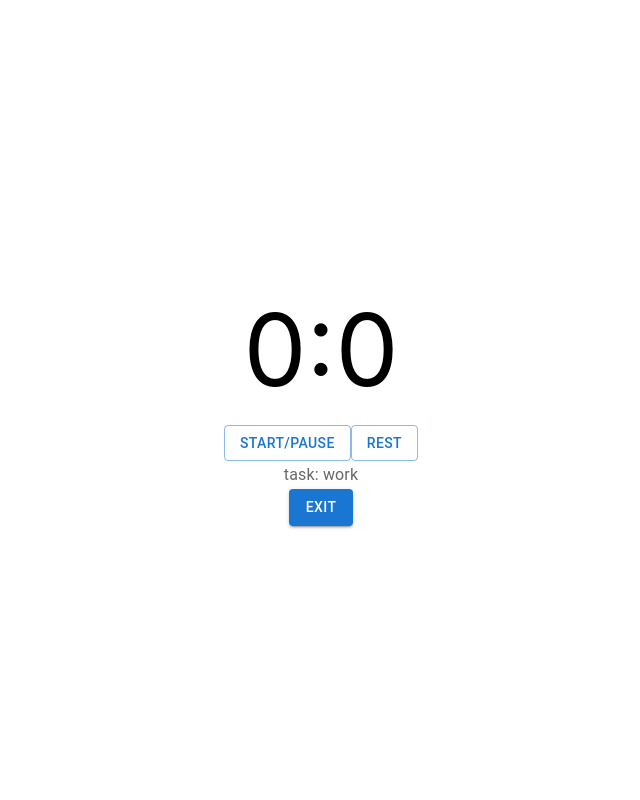
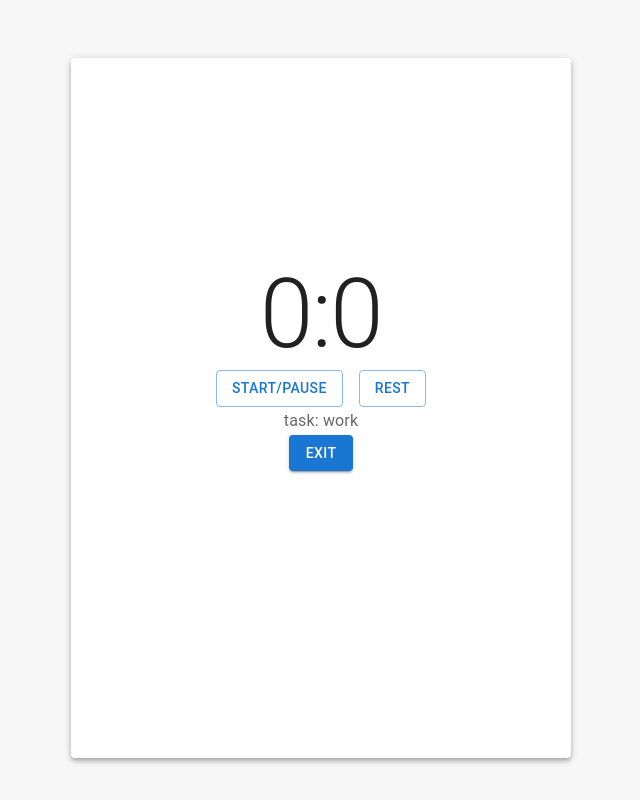
Before and after one commit to dmitriiTr/flowmodoro, a React (Vite) app: page / in a window 1280 px wide. Shown: the whole page, without its empty margins (319-959 px from the left). Built offline with nearby package versions, Linux system fonts and the light colour scheme.

Commit message:
All loyout made with MUI

```diff
--- a/src/App.css
+++ /dev/null
@@ -1,34 +0,0 @@
-#root {
-  max-width: 1280px;
-  margin: 0 auto;
-  padding: 2rem;
-  text-align: center;
-}
-
-.logo {
-  height: 6em;
-  padding: 1.5em;
-  will-change: filter;
-  transition: filter 300ms;
-}
-.logo:hover {
-  filter: drop-shadow(0 0 2em #646cffaa);
-}
-.logo.react:hover {
-  filter: drop-shadow(0 0 2em #61dafbaa);
-}
-
-@keyframes logo-spin {
-  from {
-    transform: rotate(0deg);
-  }
-  to {
-    transform: rotate(360deg);
-  }
-}
-
-@media (prefers-reduced-motion: no-preference) {
-  a:nth-of-type(2) .logo {
-    animation: logo-spin infinite 20s linear;
-  }
-}
--- a/src/App.tsx
+++ b/src/App.tsx
@@ -1,11 +1,32 @@
-import './App.css';
-
-import { FormControl, InputLabel, MenuItem, Select, SelectChangeEvent } from '@mui/material';
+import {
+  Box,
+  FormControl,
+  Grid,
+  InputLabel,
+  MenuItem,
+  Paper,
+  PaperProps,
+  Select,
+  SelectChangeEvent,
+  Table,
+  TableCell,
+  TableContainer,
+  TableHead,
+  TableRow
+} from '@mui/material';
 import { useEffect, useState } from 'react';
 
 import Button from '@mui/material/Button';
 import Stopwatch from './Stopwatch';
 import Timer from './Timer';
+import { styled } from '@mui/material/styles';
+
+// eslint-disable-next-line @typescript-eslint/naming-convention
+const SizedPaper = styled(Paper)<PaperProps>(() => ({
+  width: 500,
+  height: 500 * 1.4,
+  //color: theme.palette.success.main,
+}));
 
 const activities = ['reading', 'work'] as const;
 type Activity = typeof activities[number];
@@ -56,8 +77,41 @@ const App = () => {
 
   const selectedTask = tasks.find(a => a.activity === activity);
 
+  const tasksTable = () => <TableContainer component={Paper}>
+    <Table aria-label="simple table">
+      <TableHead>
+        <TableRow>
+          <TableCell>Activity</TableCell>
+          <TableCell align="right">Seconds</TableCell>
+        </TableRow>
+      </TableHead>
+      {tasks.map((task) => (
+        <TableRow
+          key={task.activity}
+        >
+          <TableCell component="th" scope="row">
+            {task.activity}
+          </TableCell>
+          <TableCell align="right">
+            {task.time}
+          </TableCell>
+        </TableRow>))}
+    </Table>
+  </TableContainer>;
+
   return (
-    <>
+    <Grid
+      container
+      spacing={0}
+      direction="row"
+      alignItems="center"
+      justifyContent="center"
+      sx={{ minHeight: '100vh' }}
+    >
+      <Grid container md={5} alignItems="center" justifyContent="center">
+        <Grid item>
+          <SizedPaper elevation={4}>
+            <Box pt={25} m={2}>
               {showTimer && selectedTask
                 ? <>
                   {lastFocus
@@ -70,23 +124,17 @@ const App = () => {
                       selectedTask={selectedTask}
                       handleExit={handleExitStopwatch}
                     />}
+                  <Box sx={{ display: 'flex', justifyContent: 'center' }}>
                     <Button variant='contained' onClick={() => handleReturn()}>
                       Exit
                     </Button>
+                  </Box>
                 </>
-        : <>
-          <table>
-            <tbody>
-              {tasks.map(a => <tr key={a.activity}>
-                <td>{a.activity}</td>
-                <td>{a.time}</td>
-              </tr>)}
-            </tbody>
-          </table>
+                : <Box display='flex' flexDirection='column'
+                  alignItems="center" justifyContent="center">
                   <Button variant='contained' onClick={() => handleStart()}>
                     Start
                   </Button>
-          <br />
                   <FormControl variant="standard" sx={{ m: 1, minWidth: 120 }}>
                     <InputLabel id="activity-label">Activity</InputLabel>
                     <Select
@@ -99,8 +147,13 @@ const App = () => {
                         <MenuItem key={a} value={a}>{a}</MenuItem>)}
                     </Select>
                   </FormControl>
-        </>}
-    </>
+                  {tasksTable()}
+                </Box>}
+            </Box>
+          </SizedPaper>
+        </Grid>
+      </Grid>
+    </Grid>
   );
 };
 
--- a/src/Stopwatch.tsx
+++ b/src/Stopwatch.tsx
@@ -1,3 +1,5 @@
+import { Box, Stack } from '@mui/material';
+
 import Button from '@mui/material/Button';
 import { Task } from './App';
 import Typography from '@mui/material/Typography';
@@ -43,24 +45,24 @@ const Stopwatch = (props: StopwatchProps) => {
   };
 
   return (
-    <div className="card">
-      <div style={{
-        fontSize: '100px',
-        color: totalSeconds > focusSeconds ? 'green' : 'black'
-      }}>
-        <span>{minutes}</span>:<span>{seconds}
-        </span>
-      </div>
+    <Box display='flex' flexDirection='column'
+      alignItems="center" justifyContent="center">
+      <Typography textAlign='center' variant='h1'
+        color={totalSeconds > focusSeconds ? 'primary' : undefined}>
+        {minutes}:{seconds}
+      </Typography>
+      <Stack direction="row" spacing={2}>
         <Button variant='outlined' onClick={() => handlePauseClick()}>
           Start/Pause
         </Button>
         <Button variant='outlined' onClick={() => handleExitClick()}>
           Rest
         </Button>
-      <Typography color="textSecondary" variant="subtitle1">
+      </Stack>
+      <Typography textAlign='center' color='textSecondary' variant="subtitle1">
         task: {selectedTask.activity}
       </Typography>
-    </div>
+    </Box>
   );
 };
 
--- a/src/Timer.tsx
+++ b/src/Timer.tsx
@@ -1,3 +1,4 @@
+import { Box } from '@mui/material';
 import Button from '@mui/material/Button';
 import { Task } from './App';
 import Typography from '@mui/material/Typography';
@@ -58,17 +59,18 @@ const Timer = (props: TimerProps) => {
   };
 
   return (
-    <div className="card">
-      <div style={{ fontSize: '100px' }}>
-        <span>{minutes}</span>:<span>{seconds}</span>
-      </div>
+    <Box display='flex' flexDirection='column'
+      alignItems="center" justifyContent="center">
+      <Typography textAlign='center' variant='h1'>
+        {minutes}:{seconds}
+      </Typography>
       <Button variant='outlined' onClick={() => handleExitClick()}>
         End rest
       </Button>
-      <Typography color="textSecondary" variant="subtitle1">
+      <Typography textAlign='center' color="textSecondary" variant="subtitle1">
         rest
       </Typography>
-    </div>
+    </Box>
   );
 };
 
--- a/src/index.css
+++ b/src/index.css
@@ -2,10 +2,6 @@
   font-family: Inter, system-ui, Avenir, Helvetica, Arial, sans-serif;
   line-height: 1.5;
   font-weight: 400;
-
-  color-scheme: light dark;
-  color: rgba(255, 255, 255, 0.87);
-  background-color: #242424;
 
   font-synthesis: none;
   text-rendering: optimizeLegibility;
@@ -13,37 +9,7 @@
   -moz-osx-font-smoothing: grayscale;
 }
 
-a {
-  font-weight: 500;
-  color: #646cff;
-  text-decoration: inherit;
-}
-a:hover {
-  color: #535bf2;
-}
-
 body {
   margin: 0;
-  display: flex;
-  place-items: center;
-  min-width: 320px;
-  min-height: 100vh;
+  background-color: #8080800f;
 }
-
-h1 {
-  font-size: 3.2em;
-  line-height: 1.1;
-}
-
-@media (prefers-color-scheme: light) {
-  :root {
-    color: #213547;
-    background-color: #ffffff;
-  }
-  a:hover {
-    color: #747bff;
-  }
-  button {
-    background-color: #f9f9f9;
-  }
-}
```
Lines whose indentation alone changed are shown as unchanged.
